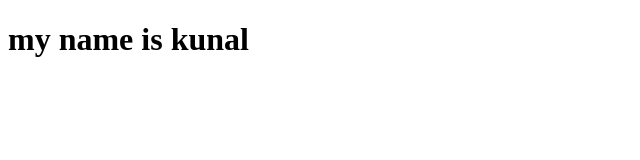
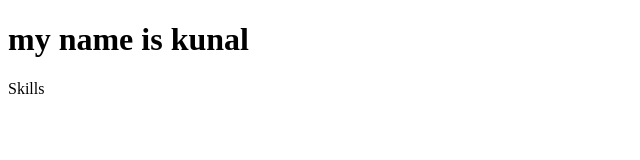
Before and after one commit to kunalmathur1/practice, a plain HTML site: page index.html in a window 1280 px wide. Shown: the full height of the page, 0-640 px from the left. Drawn offline with Linux system fonts and the light colour scheme.

Commit message:
update info

```diff
--- /dev/null
+++ b/home.js
@@ -0,0 +1 @@
+console.log("hii");
--- a/index.html
+++ b/index.html
@@ -7,5 +7,6 @@
 </head>
 <body>
     <h1>my name is kunal</h1>
+    <p>Skills</p>
 </body>
 </html>
```
